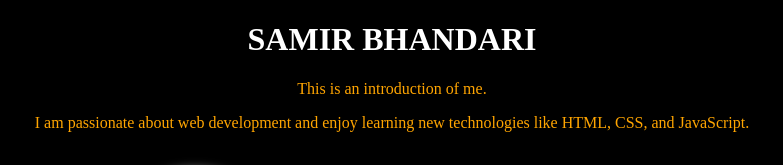
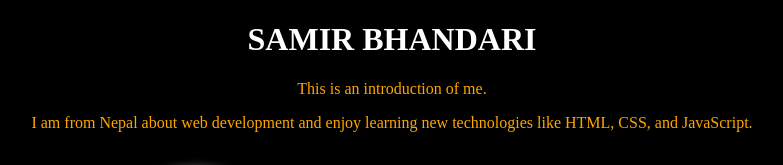
Before and after one commit to s4mir1/Spring2025GitExercise, a plain HTML site: page index.html in a window 1280 px wide. Shown: the top 165 px of the page, 248-1031 px from the left. Drawn offline with Linux system fonts and the light colour scheme.

Commit message:
change in discription

```diff
--- a/index.html
+++ b/index.html
@@ -35,7 +35,7 @@
 <body>
     <h1>SAMIR BHANDARI</h1>
     <p>This is an introduction of me.</p>
-    <p>I am passionate about web development and enjoy learning new technologies like HTML, CSS, and JavaScript.</p>
+    <p>I am from Nepal about web development and enjoy learning new technologies like HTML, CSS, and JavaScript.</p>
     <img src="samir.jpg" alt="Samir Bhandari's Profile Photo">
     <button onclick="changeBackground()">Change Background</button>
     <button onclick="resetBackground()">Reset Background</button>
```
